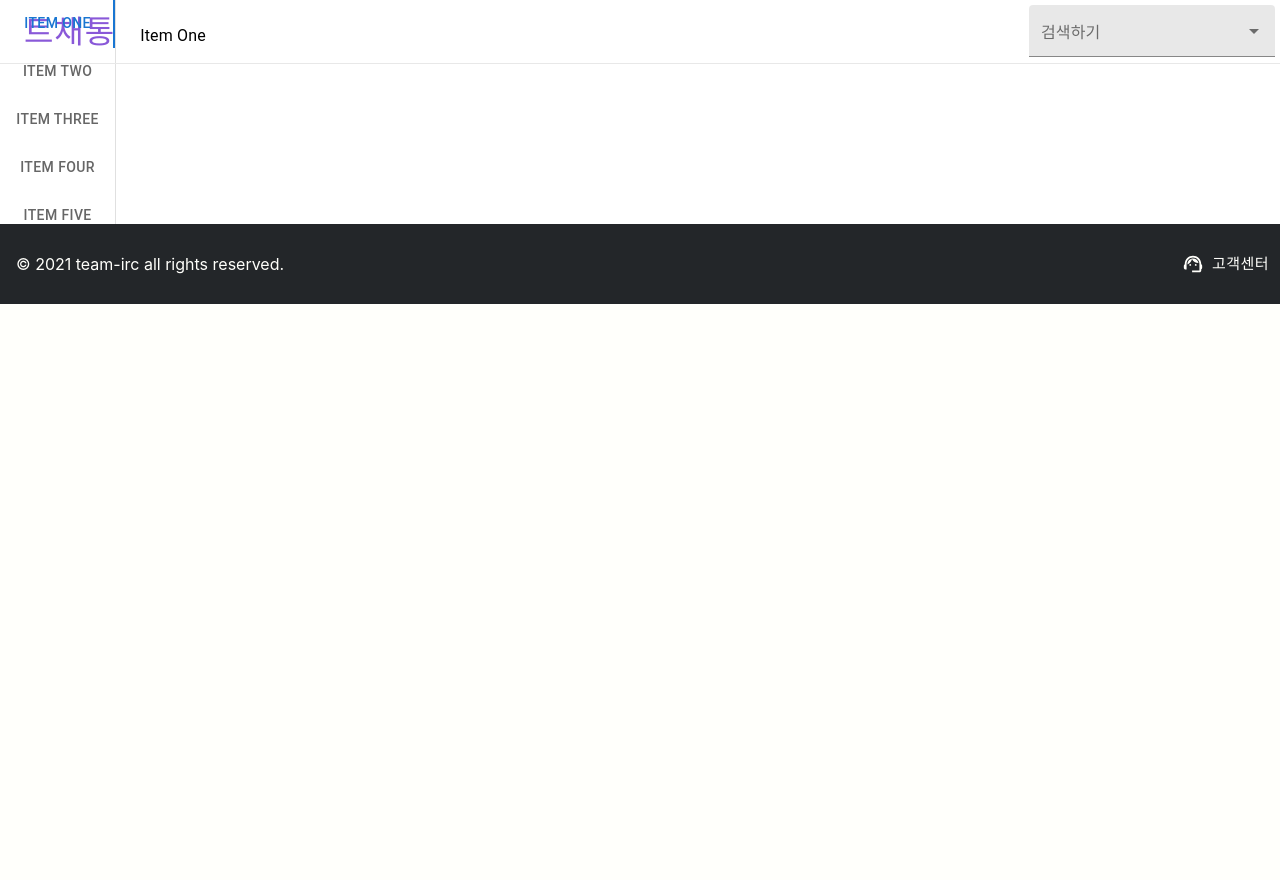
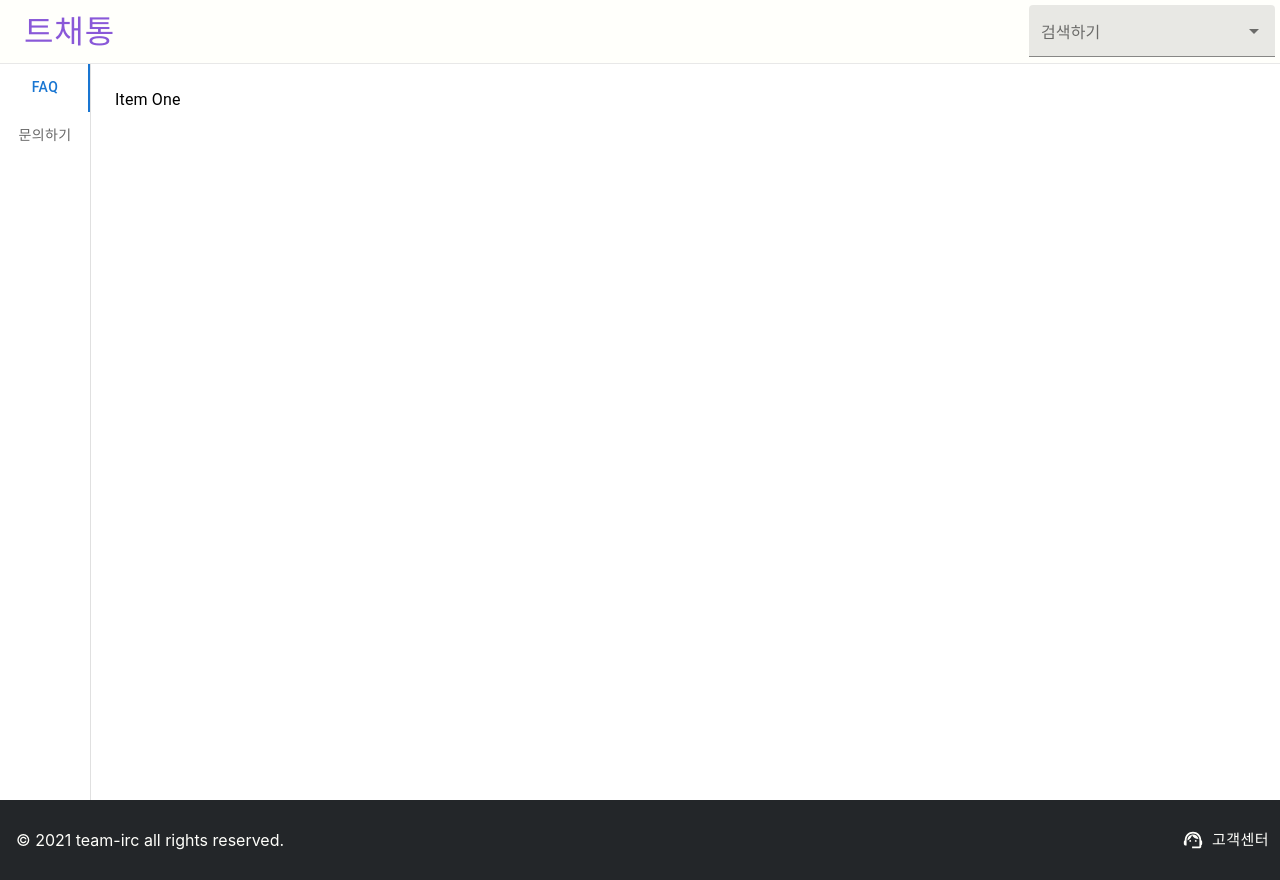
Before and after one commit to team-irc/tchatong, a Next.js app in the folder app/frontend/: page /help in a window 1280 px wide. Before the commit the page ends 800 px from the top, so only its background shows below. Built offline with nearby package versions, Linux system fonts and the light colour scheme.

Commit message:
Refactor code style with prettier

```diff
--- a/app/frontend/pages/_app.tsx
+++ b/app/frontend/pages/_app.tsx
@@ -1,5 +1,5 @@
-import '../styles/globals.css';
-import type { AppProps } from 'next/app';
+import "../styles/globals.css";
+import type { AppProps } from "next/app";
 import Head from "next/head";
 import Footer from "../layout/footer";
 import Header from "../layout/header";
--- a/app/frontend/pages/help/index.tsx
+++ b/app/frontend/pages/help/index.tsx
@@ -1,10 +1,10 @@
-import * as React from 'react';
-import Tabs from '@mui/material/Tabs';
-import Tab from '@mui/material/Tab';
-import Typography from '@mui/material/Typography';
-import Box from '@mui/material/Box';
+import * as React from "react";
+import Tabs from "@mui/material/Tabs";
+import Tab from "@mui/material/Tab";
+import Typography from "@mui/material/Typography";
+import Box from "@mui/material/Box";
 import { NextPage } from "next";
-import Header from '../../layout/header';
+import Header from "../../layout/header";
 
 interface TabPanelProps {
   children?: React.ReactNode;
@@ -35,7 +35,7 @@ function TabPanel(props: TabPanelProps) {
 function a11yProps(index: number) {
   return {
     id: `vertical-tab-${index}`,
-    'aria-controls': `vertical-tabpanel-${index}`,
+    "aria-controls": `vertical-tabpanel-${index}`,
   };
 }
 
@@ -49,7 +49,13 @@ const Help: NextPage = () => {
   return (
     <Header>
       <Box
-        sx={{ flexGrow: 1, bgcolor: 'background.paper', display: 'flex', height: 224 }}
+        sx={{
+          flexGrow: 1,
+          bgcolor: "background.paper",
+          display: "flex",
+          height: "calc(100vh - 4rem)",
+          marginTop: "4rem",
+        }}
       >
         <Tabs
           orientation="vertical"
@@ -57,15 +63,10 @@ const Help: NextPage = () => {
           value={value}
           onChange={handleChange}
           aria-label="Vertical tabs example"
-          sx={{ borderRight: 1, borderColor: 'divider' }}
+          sx={{ borderRight: 1, borderColor: "divider" }}
         >
-          <Tab label="Item One" {...a11yProps(0)} />
-          <Tab label="Item Two" {...a11yProps(1)} />
-          <Tab label="Item Three" {...a11yProps(2)} />
-          <Tab label="Item Four" {...a11yProps(3)} />
-          <Tab label="Item Five" {...a11yProps(4)} />
-          <Tab label="Item Six" {...a11yProps(5)} />
-          <Tab label="Item Seven" {...a11yProps(6)} />
+          <Tab label="FAQ" {...a11yProps(0)} />
+          <Tab label="문의하기" {...a11yProps(1)} />
         </Tabs>
         <TabPanel value={value} index={0}>
           Item One
@@ -73,24 +74,9 @@ const Help: NextPage = () => {
         <TabPanel value={value} index={1}>
           Item Two
         </TabPanel>
-        <TabPanel value={value} index={2}>
-          Item Three
-        </TabPanel>
-        <TabPanel value={value} index={3}>
-          Item Four
-        </TabPanel>
-        <TabPanel value={value} index={4}>
-          Item Five
-        </TabPanel>
-        <TabPanel value={value} index={5}>
-          Item Six
-        </TabPanel>
-        <TabPanel value={value} index={6}>
-          Item Seven
-        </TabPanel>
       </Box>
     </Header>
   );
-}
+};
 
 export default Help;
--- a/app/frontend/styles/globals.css
+++ b/app/frontend/styles/globals.css
@@ -1,12 +1,12 @@
 :root {
-  --background-white: #FFFFFB;
-  --line: #D4D4D4;
-  --purple1: #8958D8;
-  --purple2: #A672F6;
-  --purple3: #C48DFF;
-  --purple4: #E2A9FF;
-  --purple5: #FFC6FF;
-  --gray: #E8E8E8;
+  --background-white: #fffffb;
+  --line: #d4d4d4;
+  --purple1: #8958d8;
+  --purple2: #a672f6;
+  --purple3: #c48dff;
+  --purple4: #e2a9ff;
+  --purple5: #ffc6ff;
+  --gray: #e8e8e8;
   --black: #232629;
 }
 
```
Also changed, not shown: app/frontend/pages/api/streamers.tsx (+13 -8 lines), app/frontend/pages/index.tsx (+25 -18 lines), app/frontend/styles/Footer.module.css (line endings or trailing spaces), app/frontend/styles/Header.module.css (line endings or trailing spaces), app/frontend/styles/Home.module.css (line endings or trailing spaces).
